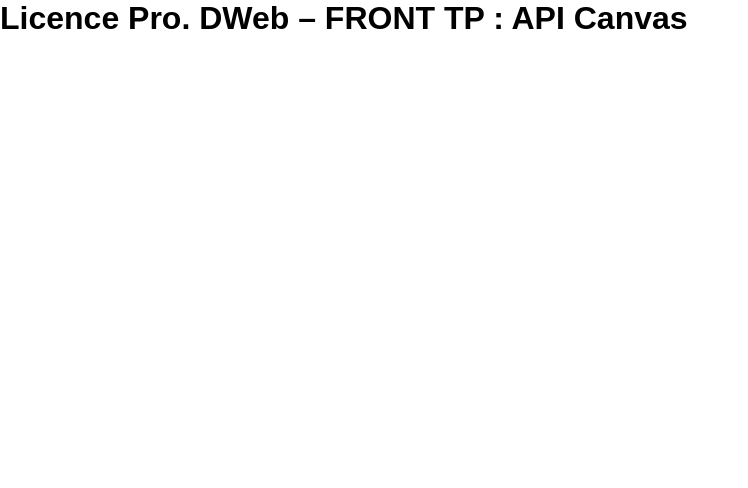
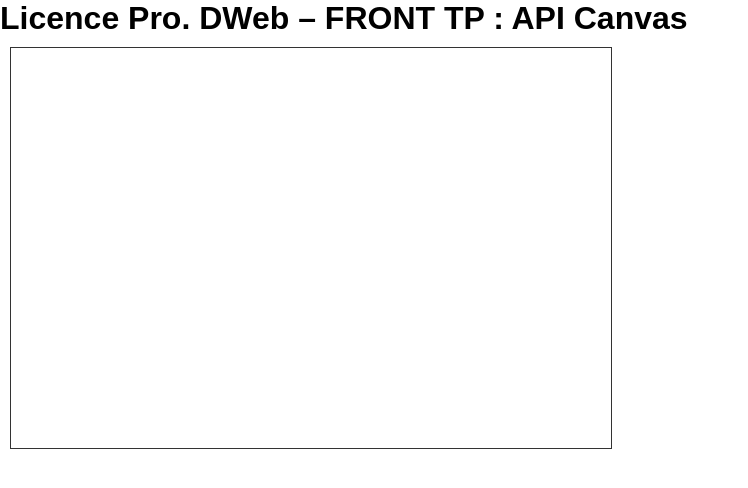
Before and after one commit to OlivierFrancois/LPDWEB_front_tp_canvas, a plain HTML site: page index.html in a window 1280 px wide. Shown: the whole page, without its empty margins (0-748 px from the left). Drawn offline with Linux system fonts and the light colour scheme.

Commit message:
Init canvas

```diff
--- /dev/null
+++ b/dessin.js
@@ -0,0 +1,3 @@
+// Mise en place et création d'un canvas
+const canvas = document.getElementById('myCanvas');
+const ctx = canvas.getContext('2d');
--- a/index.html
+++ b/index.html
@@ -9,7 +9,12 @@
 <body>
 	<h1>Licence Pro. DWeb – FRONT TP : API Canvas</h1>
 
+	<canvas id="myCanvas" width="600" height="400">
+		Texte de remplacement pour les navigateurs ne supportant pas Canvas.
+	</canvas>
+
+
 </body>
 
-<script src="app.js"></script>
+<script src="dessin.js"></script>
 </html>
--- a/style.css
+++ b/style.css
@@ -7,3 +7,8 @@
 body {
 	font-family: Arial, Helvetica, sans-serif;
 }
+
+canvas {
+	margin: 10px;
+	border: solid 1px #333;
+}
```
Also changed, not shown: app.js (deleted).
